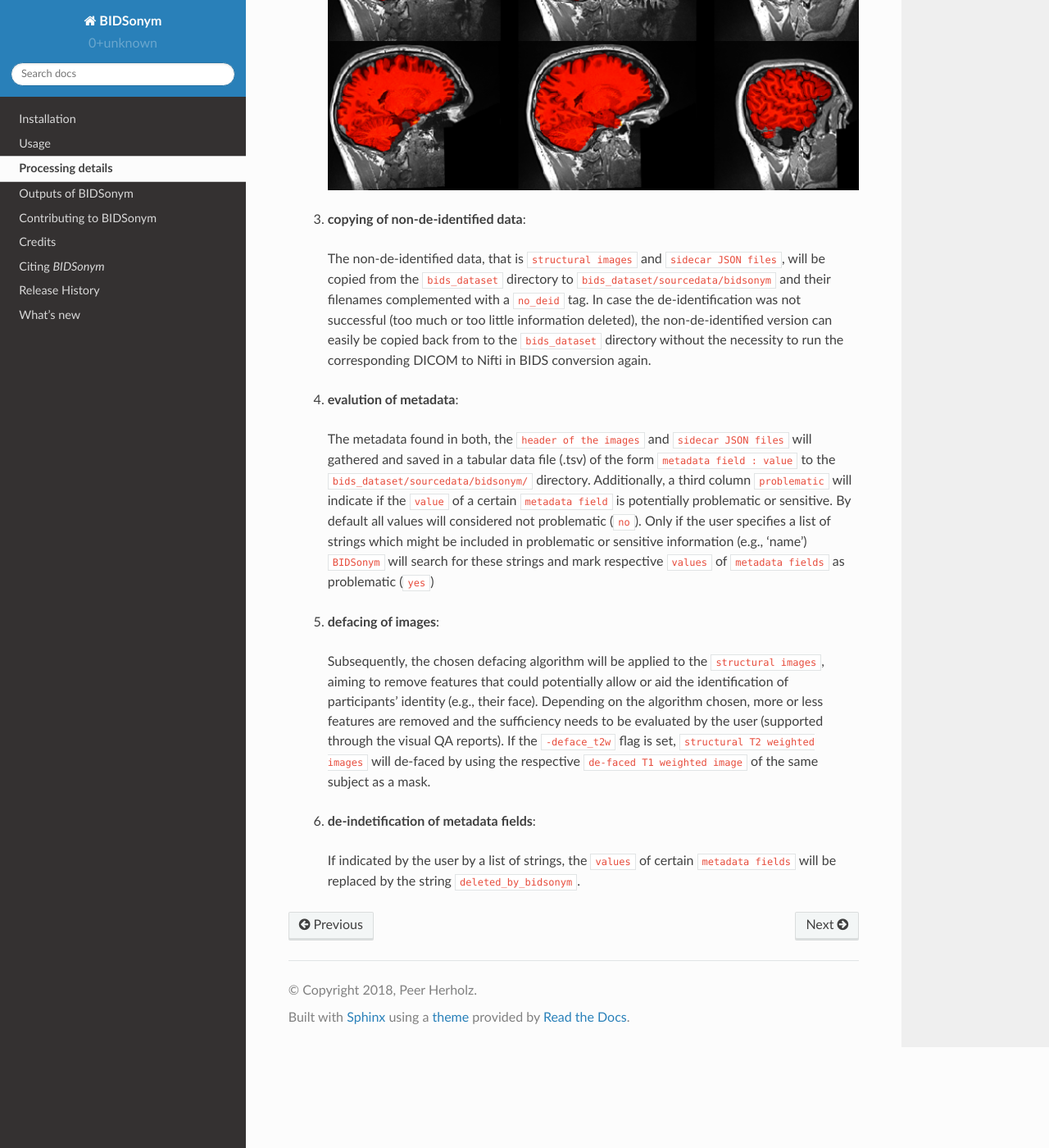
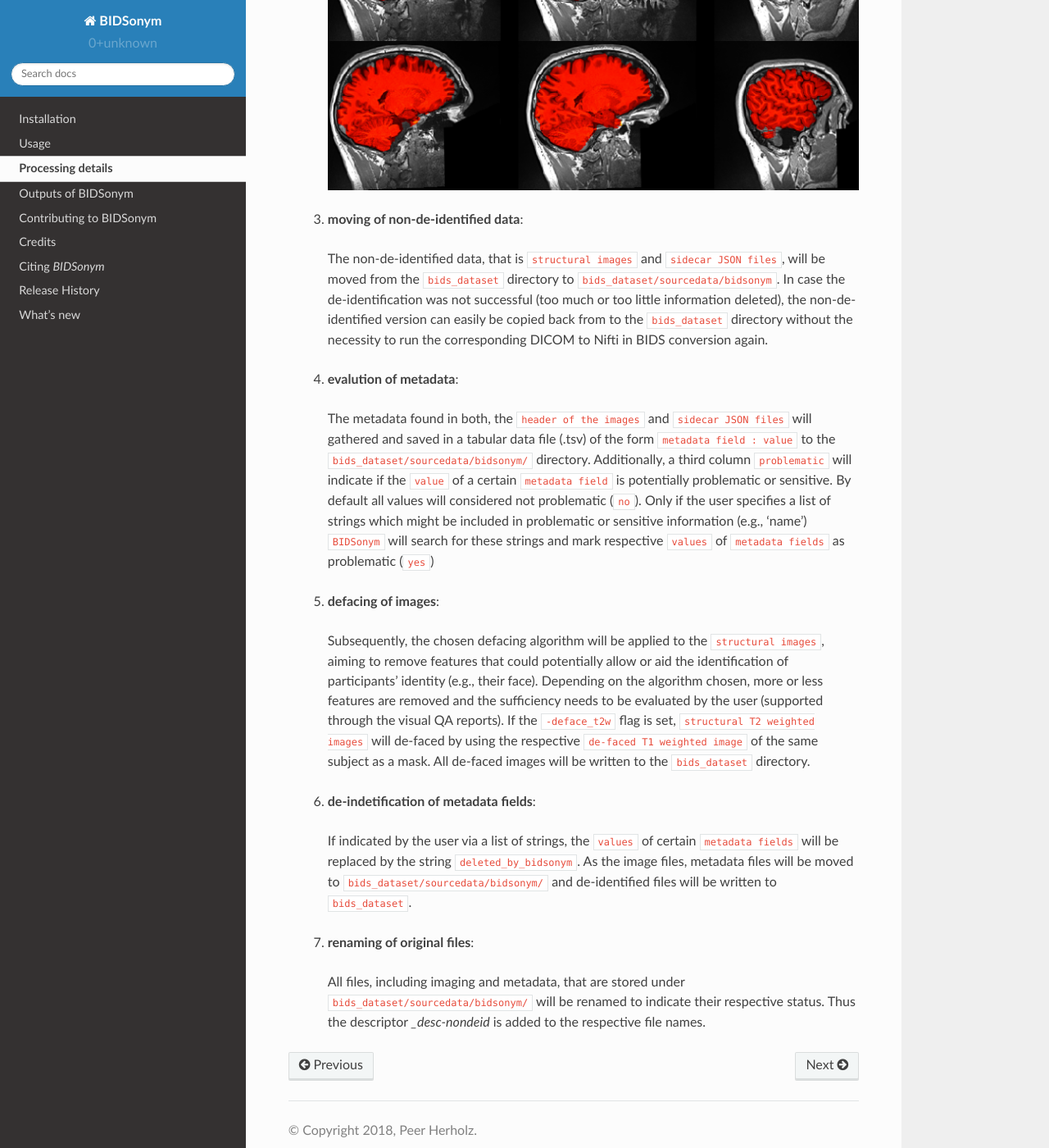
Before and after one commit to PeerHerholz/BIDSonym, a Sphinx documentation site: the page built from docs/source/processing_details.rst, in a window 1280 px wide and 1400 px high, scrolled down 1018 px. Shown: the whole window at 82% size. Built offline with Sphinx 7.4.7 and the Read the Docs theme 2.0.0, drawn with Linux system fonts in a browser that asks for light colours.

Commit message:
update docs

```diff
--- a/docs/source/processing_details.rst
+++ b/docs/source/processing_details.rst
@@ -35,13 +35,13 @@ When running ``BIDSonym``, the following processing steps are executed:
     .. image:: https://raw.githubusercontent.com/PeerHerholz/BIDSonym/master/docs/source/_static/brainext_defacing.png
        :alt: alternate text
 
-  3. **copying of non-de-identified data**:
+  3. **moving of non-de-identified data**:
 
-    The non-de-identified data, that is ``structural images`` and ``sidecar JSON files``, will be copied from the
-    ``bids_dataset`` directory to ``bids_dataset/sourcedata/bidsonym`` and their filenames complemented
-    with a ``no_deid`` tag. In case the de-identification was not successful (too much or too little
-    information deleted), the non-de-identified version can easily be copied back from to the ``bids_dataset``
-    directory without the necessity to run the corresponding DICOM to Nifti in BIDS conversion again.
+    The non-de-identified data, that is ``structural images`` and ``sidecar JSON files``, will be moved from the
+    ``bids_dataset`` directory to ``bids_dataset/sourcedata/bidsonym``. In case the de-identification was not
+    successful (too much or too little information deleted), the non-de-identified version can easily be copied
+    back from to the ``bids_dataset`` directory without the necessity to run the corresponding DICOM to Nifti in
+    BIDS conversion again.
 
   4. **evalution of metadata**:
 
@@ -60,7 +60,16 @@ When running ``BIDSonym``, the following processing steps are executed:
     Depending on the algorithm chosen, more or less features are removed and the sufficiency needs to be evaluated
     by the user (supported through the visual QA reports). If the ``-deface_t2w`` flag is set, ``structural T2 weighted
     images`` will de-faced by using the respective ``de-faced T1 weighted image`` of the same subject as a mask.
+    All de-faced images will be written to the ``bids_dataset`` directory.
 
   6. **de-indetification of metadata fields**:
 
-    If indicated by the user by a list of strings, the ``values`` of certain ``metadata fields`` will be replaced by the string ``deleted_by_bidsonym``.
+    If indicated by the user via a list of strings, the ``values`` of certain ``metadata fields`` will be replaced by
+    the string ``deleted_by_bidsonym``. As the image files, metadata files will be moved to
+    ``bids_dataset/sourcedata/bidsonym/`` and de-identified files will be written to ``bids_dataset``.
+
+  7. **renaming of original files**:
+
+    All files, including imaging and metadata, that are stored under  ``bids_dataset/sourcedata/bidsonym/`` will be
+    renamed to indicate their respective status. Thus the descriptor `_desc-nondeid` is added to the respective
+    file names.
--- a/docs/source/release-history.rst
+++ b/docs/source/release-history.rst
@@ -1,10 +1,6 @@
 ===============
 Release History
 ===============
-
-Initial Release (YYYY-MM-DD)
-----------------------------
-
 
 v0.0.2 (2020-08-12)
 ===================
--- a/docs/source/usage.rst
+++ b/docs/source/usage.rst
@@ -25,8 +25,8 @@ in that it doesn't create a folder under the ``derivatives/`` directory within
 which its outputs are written. As ``BIDSonym`` is intended to be run after
 conversion (from e.g. ``DICOM``) but before any other processing step (e.g.,
 quality control, preprocessing, etc.), the original files (non-defaced images
-and complete JSON) will be copied to ``sourcedata/bidsonym`` and the files in
-the ``bids_root`` directory be changed.
+and complete JSON) will be moved to ``sourcedata/bidsonym`` and copied back to
+the ``bids_root`` directory after de-indentification.
 Based on this approach de-identified data will enter the processing stream, but
 in case the defacing was not successful (too much or too little cut out) the
 non-defaced images can be re-used, without the necessity to run the conversion again.
```
Also changed, not shown: README.rst (+3 -6 lines), docs/source/installation.rst (+26 -1 lines).
